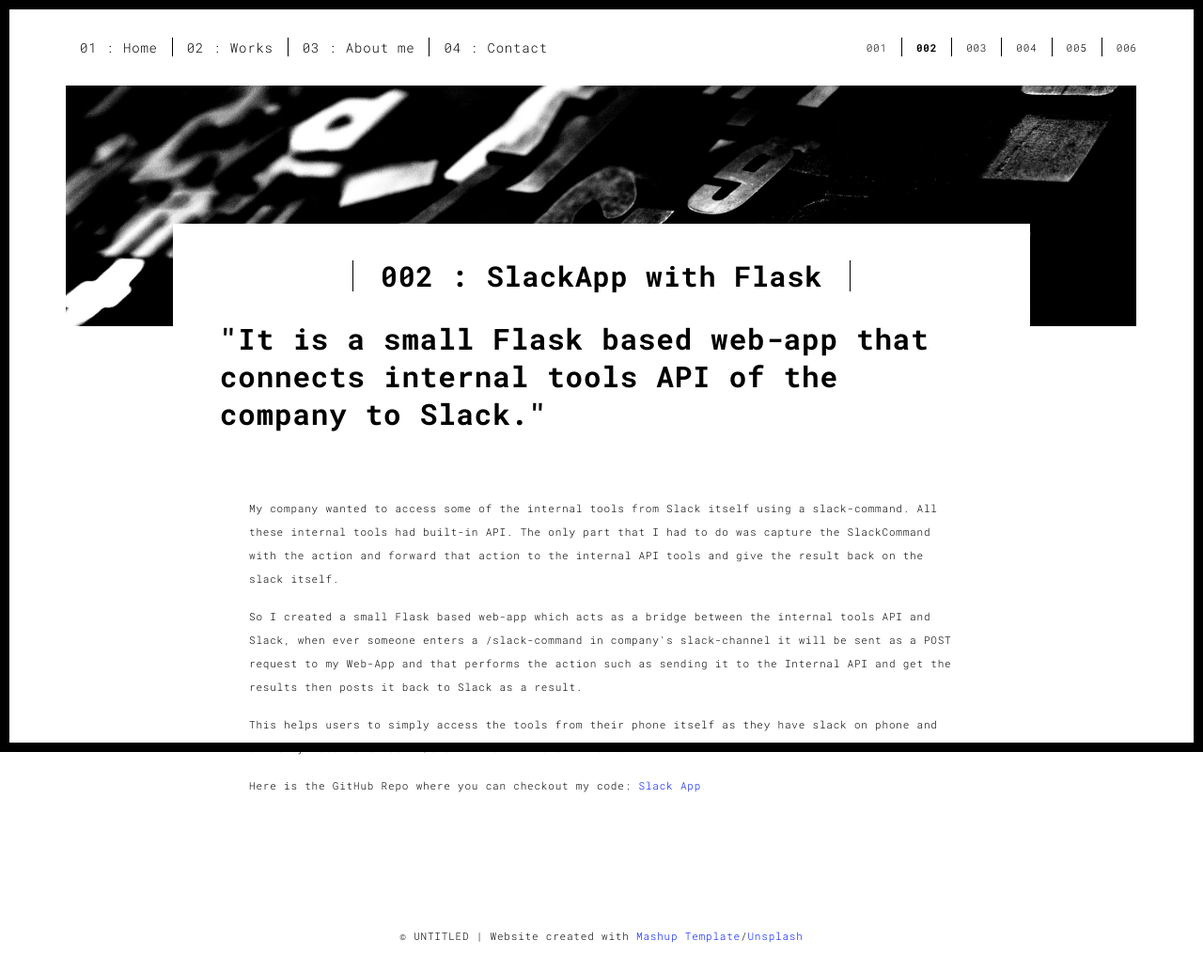
After one commit to mukthy/my_web_portfolio, a Flask app: template templates/work2.html in a window 1280 px wide. The commit adds this page. Shown: the whole page at 94% size. Run offline with Flask 2, Linux system fonts and the light colour scheme; the template is opened without the code that fills it, so the values that code supplies are empty.

Commit message:
Updated the HTML pages

```diff
--- /dev/null
+++ b/templates/work2.html
@@ -0,0 +1,125 @@
+<!DOCTYPE html>
+<html lang="en" xmlns="http://www.w3.org/1999/html">
+
+<head>
+  <meta charset="UTF-8">
+  <meta content="IE=edge" http-equiv="X-UA-Compatible">
+  <meta content="width=device-width,initial-scale=1" name="viewport">
+  <meta content="description" name="description">
+  <meta name="google" content="notranslate" />
+  <meta content="Mashup templates have been developped by Orson.io team" name="author">
+
+  <!-- Disable tap highlight on IE -->
+  <meta name="msapplication-tap-highlight" content="no">
+
+  <link rel="apple-touch-icon" sizes="180x180" href="./assets/apple-icon-180x180.png">
+  <link href="./assets/favicon.ico" rel="icon">
+
+  <title>Title page</title>
+
+<link href="./static/main.3f6952e4.css" rel="stylesheet"></head>
+
+<body class="">
+<div id="site-border-left"></div>
+<div id="site-border-right"></div>
+<div id="site-border-top"></div>
+<div id="site-border-bottom"></div>
+<!-- Add your content of header -->
+<header>
+  <nav class="navbar  navbar-fixed-top navbar-default">
+    <div class="container">
+        <button type="button" class="navbar-toggle collapsed" data-toggle="collapse" data-target="#navbar-collapse" aria-expanded="false">
+          <span class="sr-only">Toggle navigation</span>
+          <span class="icon-bar"></span>
+          <span class="icon-bar"></span>
+          <span class="icon-bar"></span>
+        </button>
+
+      <div class="collapse navbar-collapse" id="navbar-collapse">
+        <ul class="nav navbar-nav ">
+          <li><a href="./index.html" title="">01 : Home</a></li>
+          <li><a href="./works.html" title="">02 : Works</a></li>
+          <li><a href="./about.html" title="">03 : About me</a></li>
+          <li><a href="./contact.html" title="">04 : Contact</a></li>
+        </ul>
+
+
+          <ul class="nav navbar-nav navbar-right navbar-small visible-md visible-lg">
+            <li><a href="./work1.html" title="">001</a></li>
+            <li><a href="./work2.html" title="" class="active">002</a></li>
+            <li><a href="./index.html" title="">003</a></li>
+            <li><a href="./index.html" title="">004</a></li>
+            <li><a href="./index.html" title="">005</a></li>
+            <li><a href="./index.html" title="">006</a></li>
+          </ul>
+
+
+      </div>
+    </div>
+  </nav>
+</header>
+<div class="section-container">
+  <div class="container">
+    <div class="row">
+      <div class="col-xs-12">
+        <img src="./static/assets/images/work001-01.jpg" class="img-responsive" alt="">
+        <div class="card-container">
+          <div class="text-center">
+            <h1 class="h2">002 : SlackApp with Flask</h1>
+          </div>
+          <blockquote>
+            <p>"It is a small Flask based web-app that connects internal tools API of the company to Slack."</p>
+          </blockquote>
+        </div>
+      </div>
+
+
+
+      <div class="col-md-8 col-md-offset-2 section-container-spacer">
+        <div class="row">
+          <div class="col-xs-12">
+            <p>My company wanted to access some of the internal tools from Slack itself using a slack-command. All these internal tools had built-in API. The only part that I had to do was capture the SlackCommand with the action and forward that action to the internal API tools and give the result back on the slack itself.</p>
+            <p>So I created a small Flask based web-app which acts as a bridge between the internal tools API and Slack, when ever someone enters a /slack-command in company's slack-channel it will be sent as a POST request to my Web-App and that performs the action such as sending it to the Internal API and get the results then posts it back to Slack as a result.</p>
+            <p>This helps users to simply access the tools from their phone itself as they have slack on phone and all they need is to send /slackcommand on slack-channel</p>
+            <p>Here is the GitHub Repo where you can checkout my code: <a href="https://github.com/muktheeswaran/slack-bot" title="Slack App">Slack App</a></p>
+          </div>
+        </div>
+      </div>
+
+    </div>
+  </div>
+</div>
+
+
+<footer class="footer-container text-center">
+  <div class="container">
+    <div class="row">
+      <div class="col-xs-12">
+        <p>© UNTITLED | Website created with <a href="http://www.mashup-template.com/" title="Create website with free html template">Mashup Template</a>/<a href="https://www.unsplash.com/" title="Beautiful Free Images">Unsplash</a></p>
+      </div>
+    </div>
+  </div>
+</footer>
+
+<script>
+  document.addEventListener("DOMContentLoaded", function (event) {
+     navActivePage();
+  });
+</script>
+
+<!-- Google Analytics: change UA-XXXXX-X to be your site's ID
+
+<script>
+  (function (i, s, o, g, r, a, m) {
+    i['GoogleAnalyticsObject'] = r; i[r] = i[r] || function () {
+      (i[r].q = i[r].q || []).push(arguments)
+    }, i[r].l = 1 * new Date(); a = s.createElement(o),
+      m = s.getElementsByTagName(o)[0]; a.async = 1; a.src = g; m.parentNode.insertBefore(a, m)
+  })(window, document, 'script', '//www.google-analytics.com/analytics.js', 'ga');
+  ga('create', 'UA-XXXXX-X', 'auto');
+  ga('send', 'pageview');
+</script>
+
+--> <script type="text/javascript" src="./static/main.70a66962.js"></script></body>
+
+</html>
```
Also changed, not shown: templates/work1.html (renamed from templates/work.html, +6 -17 lines), templates/works.html (+8 -8 lines).
